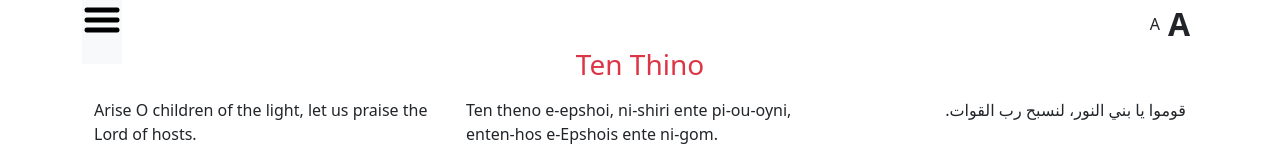
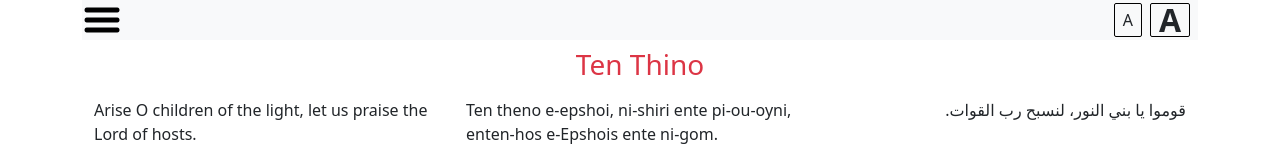
Before and after one commit to tonymelek/Psalmody, a Vue app: page / in a window 1280 px wide. Shown: the top 160 px of the page. Built offline with nearby package versions, Linux system fonts and the light colour scheme.

Commit message:
fix styling

```diff
--- a/src/containers/Sunday.vue
+++ b/src/containers/Sunday.vue
@@ -1,15 +1,15 @@
 <template>
     <div class="container">
         <div class=" container fixed-top">
-            <div class="d-flex justify-content-between">
-                <div class=" bg-light m-0 cursor-pointer" @click="toggle('menu', showMenu)">
+            <div class="d-flex justify-content-between bg-light">
+                <div class="m-0 cursor-pointer" @click="toggle('menu', showMenu)">
                     <!-- <span v-if="showMenu">Hide Menu</span>
                 <span v-else>Show Menu</span> -->
                     <img src="../assets/imgs/menu.png" alt="menu" width="40">
                 </div>
                 <div class="d-flex  align-items-center">
-                    <p @click="changeFontSize(-.25)" class="cursor-pointer">A</p>
-                    <p class="mx-2 bigger cursor-pointer" @click="changeFontSize(.25)">A</p>
+                    <p @click="changeFontSize(-.25)" class="cursor-pointer my-0 font-border">A</p>
+                    <p class="mx-2 my-0 bigger cursor-pointer font-border" @click="changeFontSize(.25)">A</p>
                 </div>
             </div>
 
@@ -170,4 +170,10 @@ export default {
     font-weight: bolder;
     font-size: 2rem;
 }
+.font-border{
+    border: 1px solid black;
+    border-radius: 2px;
+    line-height: 2rem;
+    padding: 0 .5rem;
+}
 </style>
```
